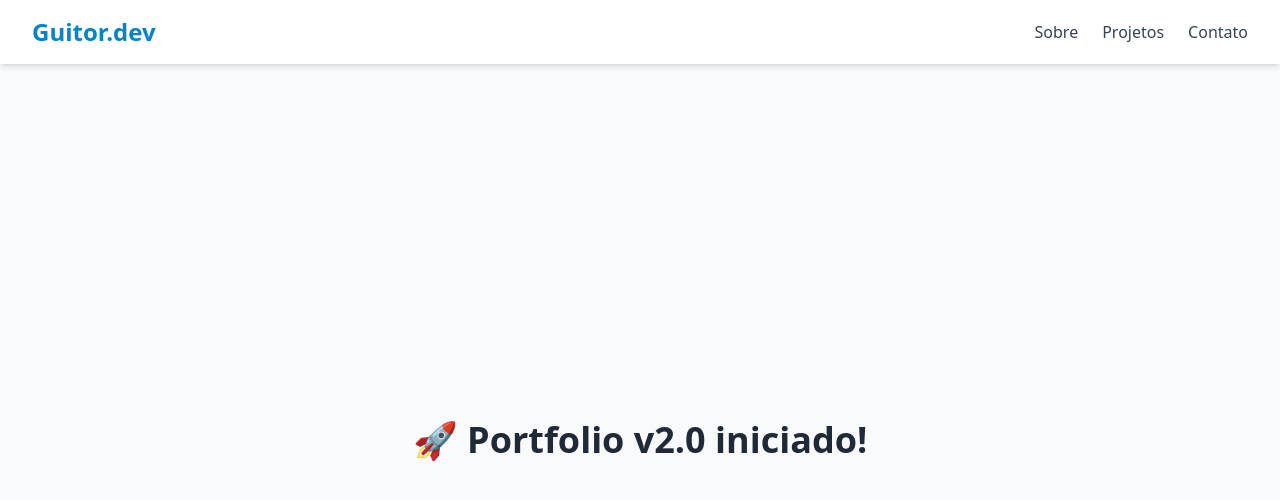
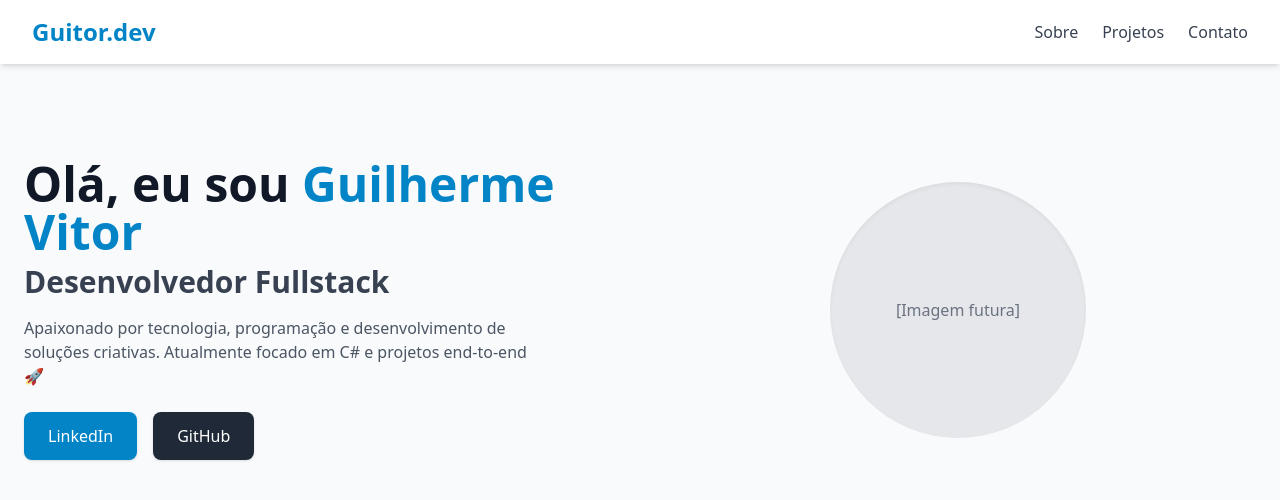
Before and after one commit to Guitor-92/portfolio-v2, a React (Create React App) app in the folder portfolio-v2/: page / in a window 1280 px wide. Shown: the top 500 px of the page. Built offline with nearby package versions, Linux system fonts and the light colour scheme.

Commit message:
feat: adicionar seção Hero com apresentação e links para LinkedIn/GitHub

```diff
--- a/portfolio-v2/src/App.js
+++ b/portfolio-v2/src/App.js
@@ -1,13 +1,12 @@
 import Navbar from "./components/Navbar";
+import Hero from "./components/Hero";
 
 function App() {
   return (
     <div className="min-h-screen bg-gray-50">
       <Navbar />
-      <div className="pt-20 flex items-center justify-center h-screen">
-        <h1 className="text-4xl font-bold text-gray-800">
-          🚀 Portfolio v2.0 iniciado!
-        </h1>
+      <div className="pt-20">
+        <Hero />
       </div>
     </div>
   );
--- /dev/null
+++ b/portfolio-v2/src/components/Hero.jsx
@@ -0,0 +1,49 @@
+export default function Hero() {
+  return (
+    <section
+      id="home"
+      className="flex flex-col md:flex-row items-center justify-between max-w-7xl mx-auto px-6 py-20"
+    >
+      {/* Texto */}
+      <div className="flex-1 text-center md:text-left">
+        <h1 className="text-4xl sm:text-5xl font-extrabold text-gray-900 leading-tight">
+          Olá, eu sou <span className="text-sky-600">Guilherme Vitor</span>
+        </h1>
+        <h2 className="mt-2 text-2xl sm:text-3xl font-semibold text-gray-700">
+          Desenvolvedor Fullstack
+        </h2>
+        <p className="mt-4 text-gray-600 max-w-lg">
+          Apaixonado por tecnologia, programação e desenvolvimento de soluções
+          criativas. Atualmente focado em C# e projetos end-to-end 🚀
+        </p>
+
+        {/* Botões */}
+        <div className="mt-6 flex flex-col sm:flex-row gap-4 justify-center md:justify-start">
+          <a
+            href="https://www.linkedin.com/in/guilherme-vitor"
+            target="_blank"
+            rel="noopener noreferrer"
+            className="px-6 py-3 bg-sky-600 text-white font-medium rounded-lg shadow hover:bg-sky-700 transition"
+          >
+            LinkedIn
+          </a>
+          <a
+            href="https://github.com/Guitor-92"
+            target="_blank"
+            rel="noopener noreferrer"
+            className="px-6 py-3 bg-gray-800 text-white font-medium rounded-lg shadow hover:bg-gray-900 transition"
+          >
+            GitHub
+          </a>
+        </div>
+      </div>
+
+      {/* Imagem futura */}
+      <div className="flex-1 mt-10 md:mt-0 md:ml-10 flex justify-center">
+        <div className="w-64 h-64 bg-gray-200 rounded-full shadow-inner flex items-center justify-center">
+          <span className="text-gray-500">[Imagem futura]</span>
+        </div>
+      </div>
+    </section>
+  );
+}
```
